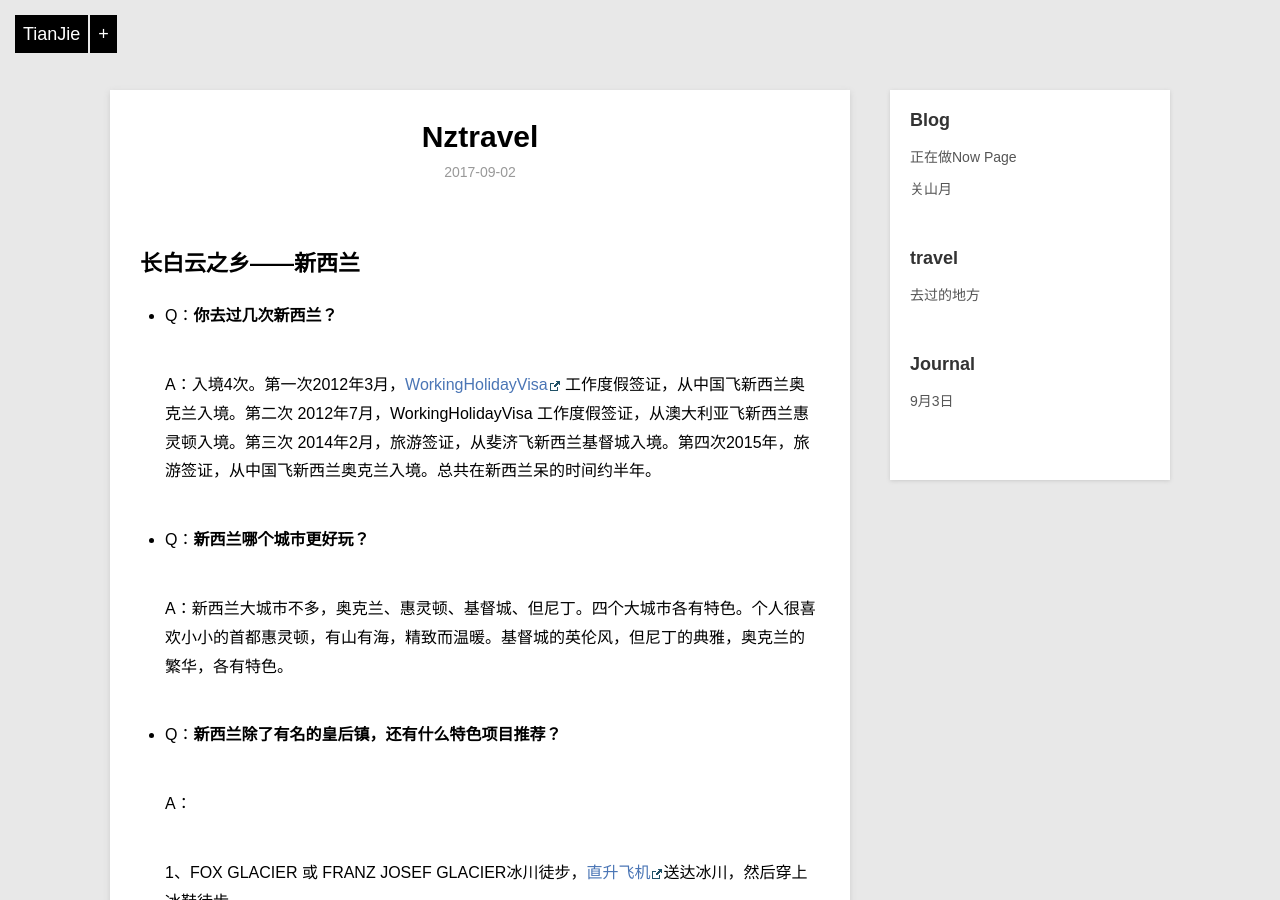
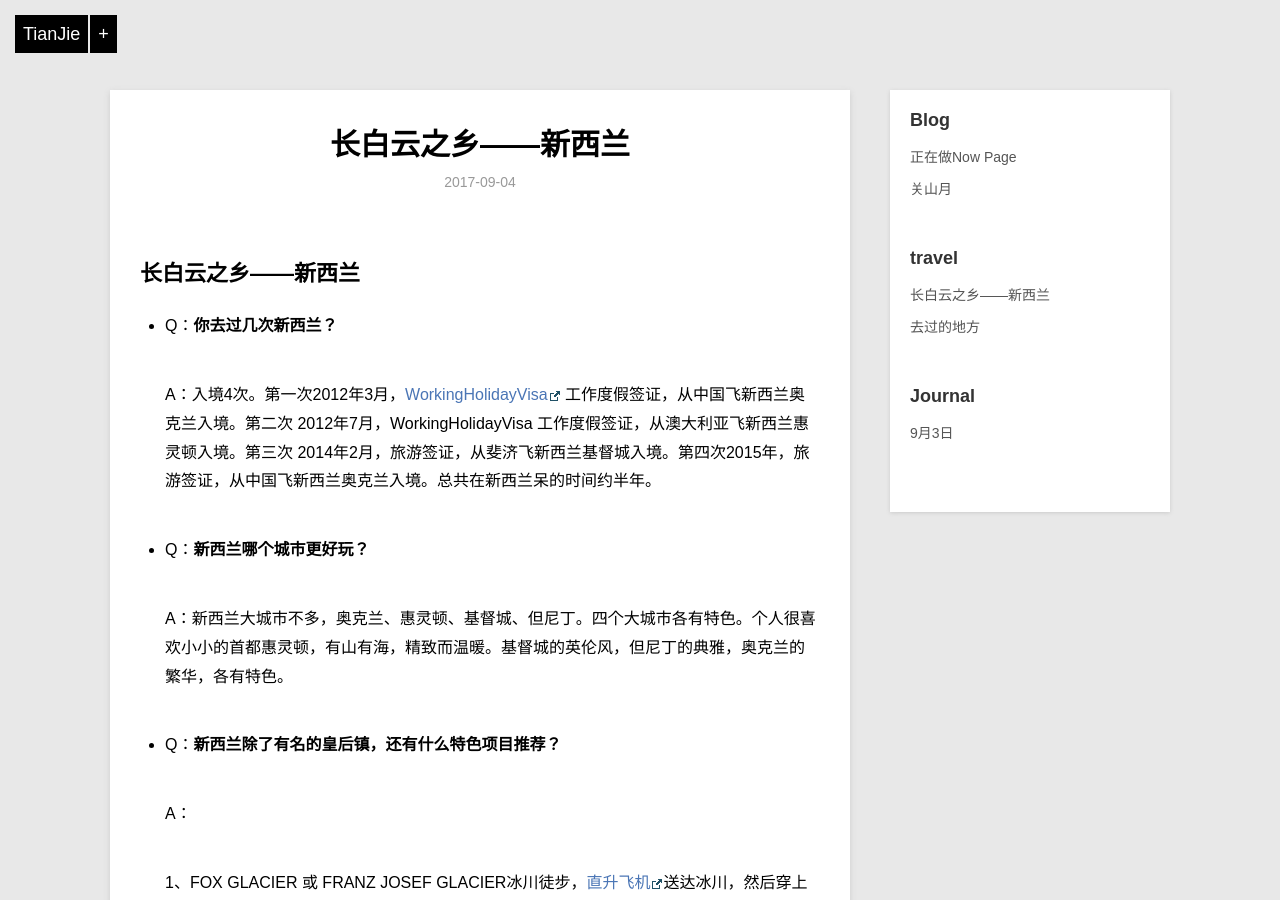
Before and after one commit to violettianjie/violettianjie.github.io, a Jekyll site: the page built from _posts/travel/2017-09-04-nztravel.md, in a window 1280 px wide and 900 px high. Built offline with Jekyll 4.4.1, drawn with Linux system fonts in a browser that asks for light colours; our own code applies the rules of GitHub Pages for plain Markdown files.

Commit message:
Update and rename 2017-09-02-nztravel.md to 2017-09-04-nztravel.md

```diff
--- a/_posts/travel/2017-09-02-nztravel.md
+++ b/_posts/travel/2017-09-04-nztravel.md
@@ -1,4 +1,9 @@
-
+---
+layout: post
+title: "长白云之乡——新西兰"
+category: travel
+description: “常被问到的新西兰旅游问题”
+---
 ## 长白云之乡——新西兰
 
 
```
